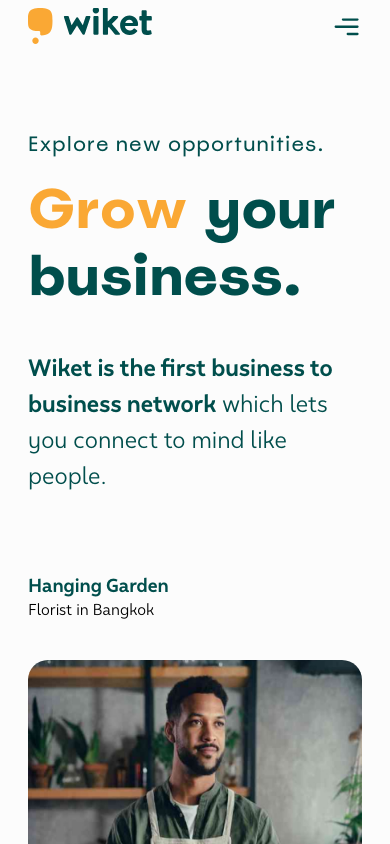
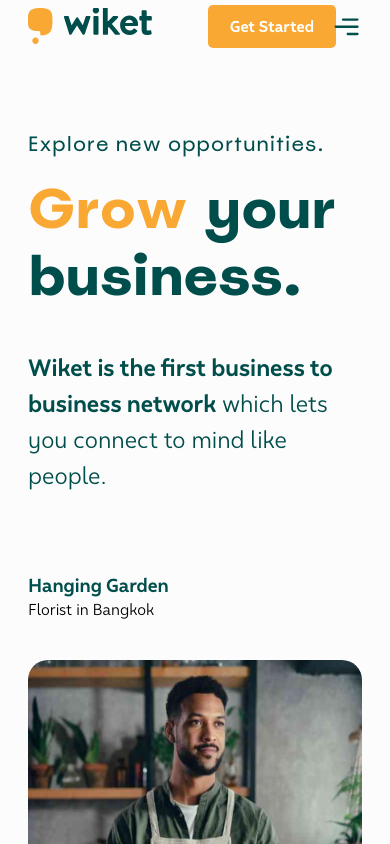
Before and after one commit to mcbryan1/wiket, a React (Create React App) app: page / in a window 390 px wide. Shown: the top 844 px of the page. Built offline with nearby package versions, Linux system fonts and the light colour scheme.

Commit message:
Fixed GetStarted btn not showing on smaller screens

```diff
--- a/src/App.css
+++ b/src/App.css
@@ -8,6 +8,9 @@
 }
 .nav {
   background-color: inherit !important;
+}
+.getStartedMobile{
+  display: none;
 }
 
 /************* Home CSS **************/
@@ -143,6 +146,9 @@
 }
 
 @media screen and (max-width: 700px) {
+  .getStartedMobile{
+    display: inline;
+  }
   .imgContainer img {
     margin-top: 2rem;
     border-radius: 20px;
--- a/src/components/Navbar/NavbarElements.js
+++ b/src/components/Navbar/NavbarElements.js
@@ -92,4 +92,8 @@
     color: #fff;
 
   }
+
+  @media screen and (max-width: 380px) {
+    padding: 10px 10px;
+  }
 `;
--- a/src/components/Navbar/index.js
+++ b/src/components/Navbar/index.js
@@ -11,6 +11,9 @@
           <NavLink to="/">
             <img src={logo} alt="logo" />
           </NavLink>
+          <div className="getStartedMobile">
+            <NavBtnLink to="/signin">Get Started</NavBtnLink>
+          </div>
           <div
             className="navbar-toggler"
             data-bs-toggle="collapse"
```
